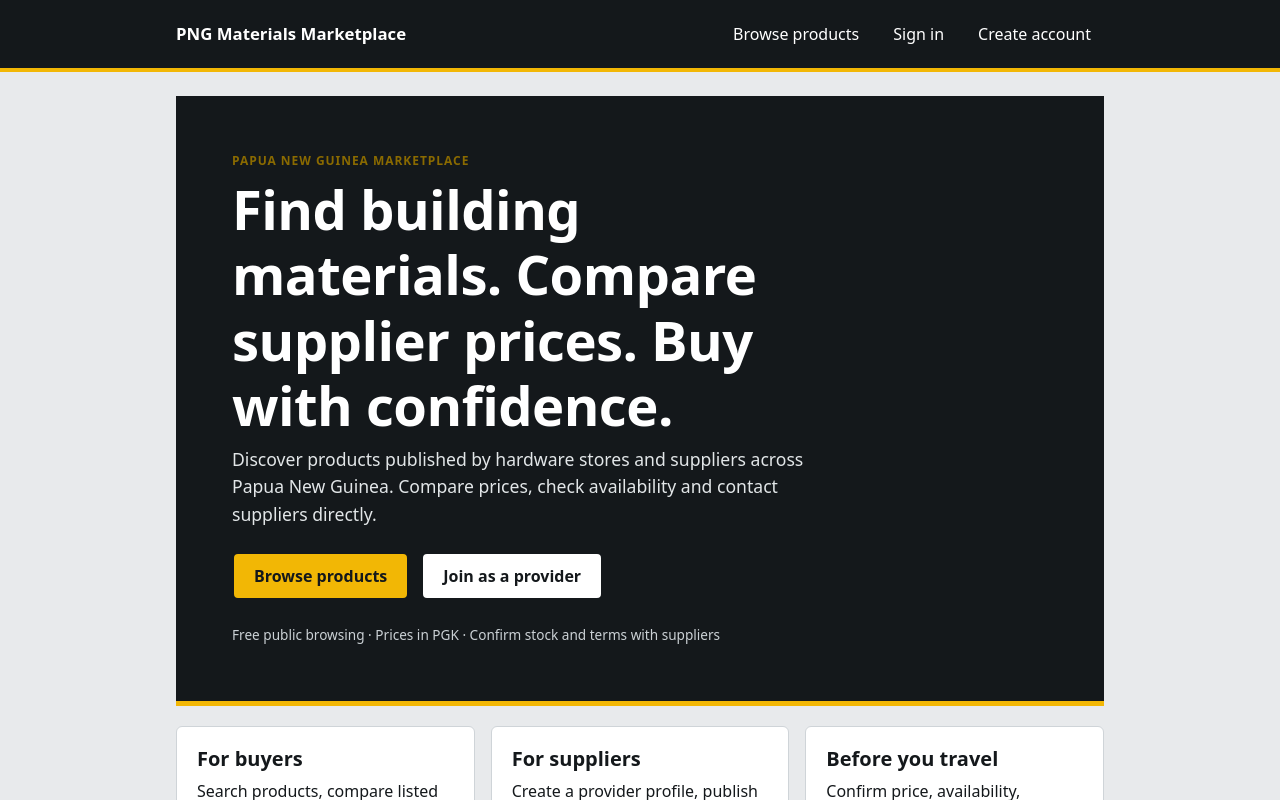
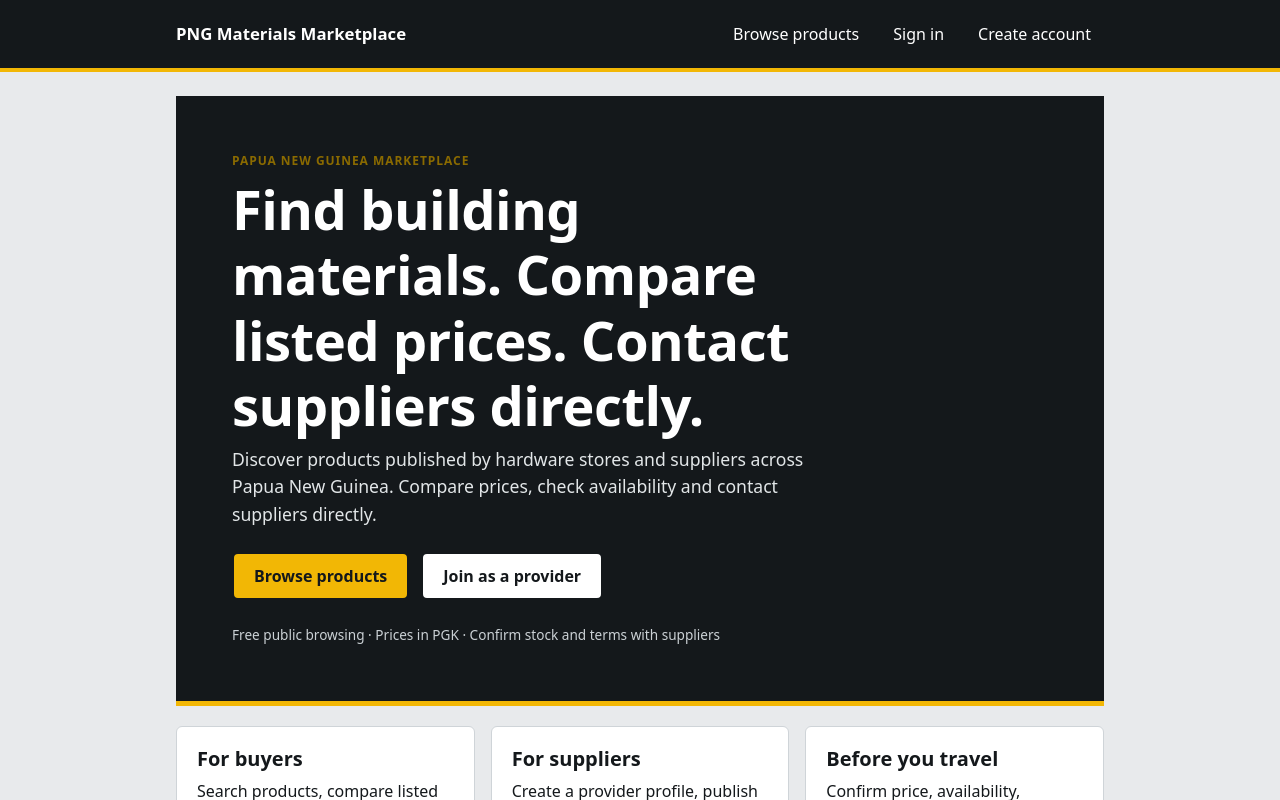
Before and after one commit to JennyJoshua/png-materials-marketplace, a Next.js app: page / in a window 1280 px wide. Shown: the top 800 px of the page. Built offline with nearby package versions, Linux system fonts and the light colour scheme.

Commit message:
Keep homepage claims factual and avoid implying a purchase guarantee

```diff
--- a/app/page.tsx
+++ b/app/page.tsx
@@ -6,7 +6,7 @@ export default function HomePage() {
     <AppShell>
       <section className="home-hero">
         <p className="eyebrow">Papua New Guinea marketplace</p>
-        <h1>Find building materials. Compare supplier prices. Buy with confidence.</h1>
+        <h1>Find building materials. Compare listed prices. Contact suppliers directly.</h1>
         <p className="hero-copy">
           Discover products published by hardware stores and suppliers across Papua New Guinea.
           Compare prices, check availability and contact suppliers directly.
```
